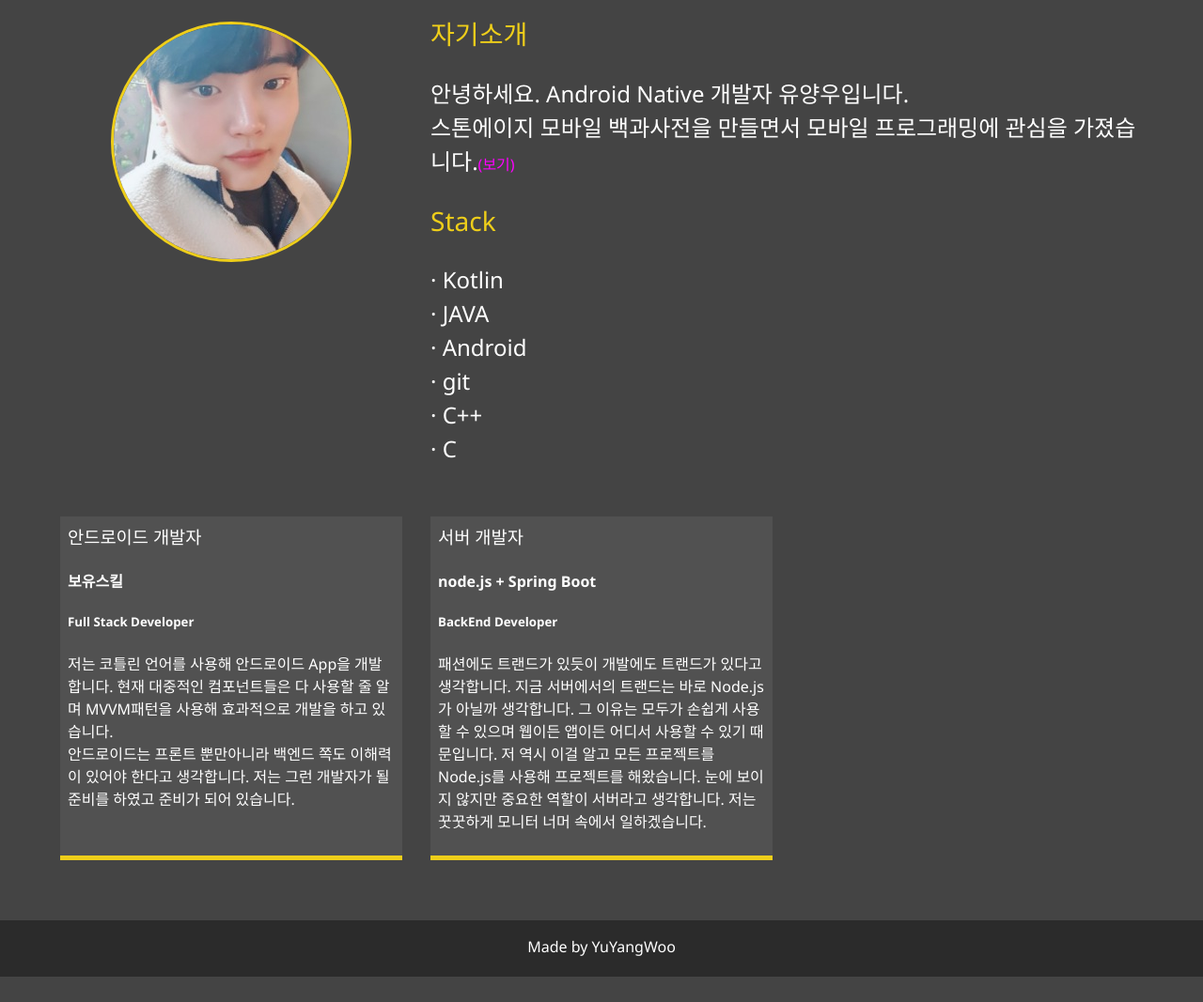
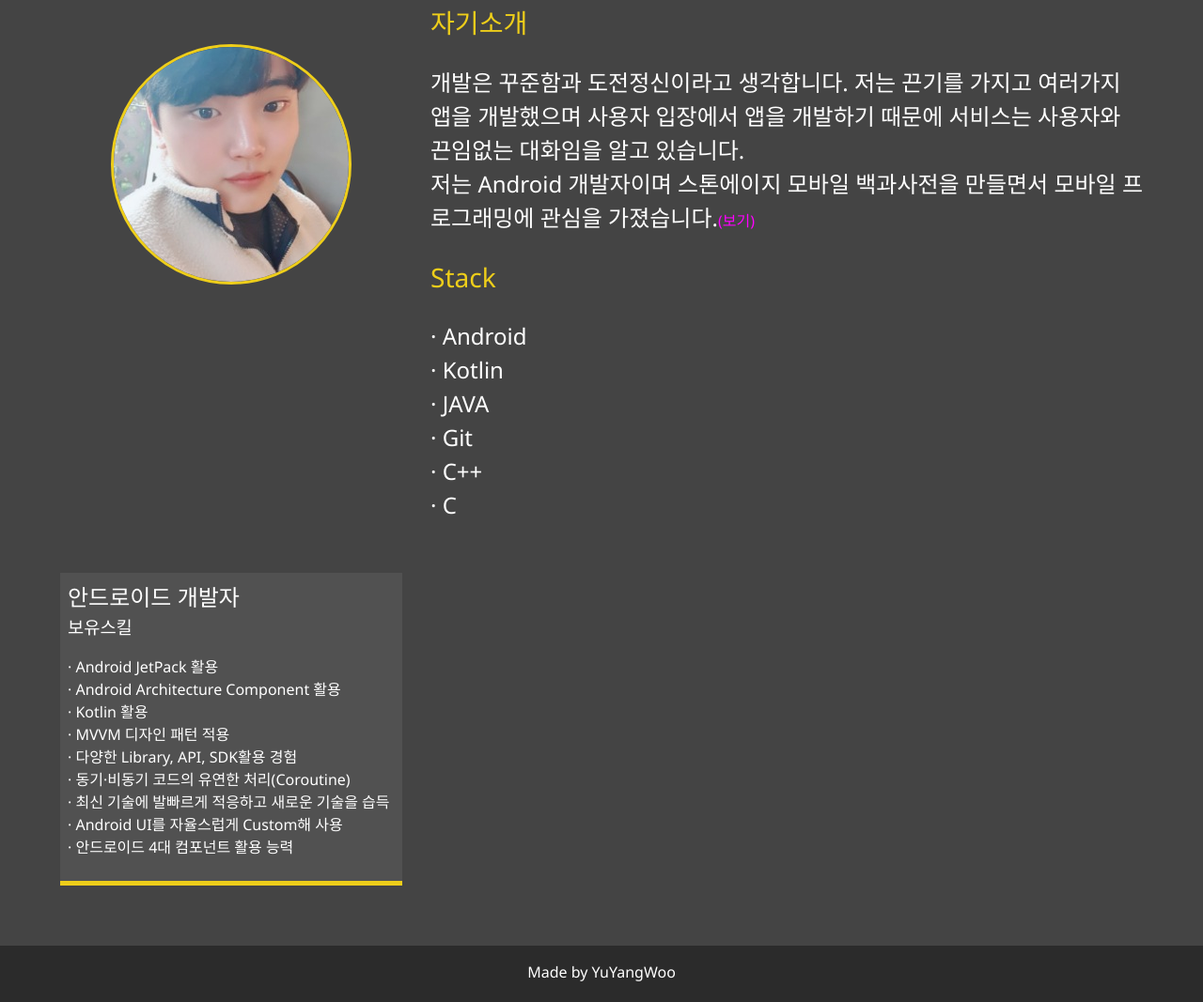
Before and after one commit to YuYangWoo/Portfolio, a plain HTML site: page profile.html in a window 1280 px wide. Shown: the part 565-1632 px from the top of the page at 94% size. Before the commit the page ends 1605 px from the top, so only its background shows below. Drawn offline with Linux system fonts and the light colour scheme.

Commit message:
프로필 변경 및 index.html 이름 크기 수정

```diff
--- a/css/main.css
+++ b/css/main.css
@@ -113,7 +113,9 @@
   h3 {
     margin: 0;
     font-weight: 400; }
-    h1.lg-heading,
+    h1.lg-heading {
+      font-size: 5.5rem;
+    }
     h2.lg-heading,
     h3.lg-heading {
       font-size: 6rem; }
--- a/profile.html
+++ b/profile.html
@@ -64,7 +64,7 @@
      프로필
     </h1>
     <h2 class="sm-heading">
-     저를 소개합니다
+      안녕하세요. Android Native 개발자 유양우입니다.
     </h2>
     <div class="about-info">
       <img src="img/portrait.jpg" alt="YuYangWoo" class="bio-image">
@@ -77,38 +77,34 @@
           2021.03~ 가온소프트 Android 개발
         </p>
         <h3 class="text-secondary">자기소개</h3>
-        <p>안녕하세요. Android Native 개발자 유양우입니다. <br>스톤에이지 모바일 백과사전을 만들면서 모바일 프로그래밍에 관심을 가졌습니다.<a href="https://play.google.com/store/apps/details?id=com.cookandroid.stoneagedc" class = "text-third"target="blank">(보기)</a>
-          </p>
+        <p>개발은 꾸준함과 도전정신이라고 생각합니다. 저는 끈기를 가지고 여러가지 앱을 개발했으며 사용자 입장에서 앱을 개발하기 때문에 서비스는 사용자와 끈임없는 대화임을 알고 있습니다.<br>
+          저는 Android 개발자이며 스톤에이지 모바일 백과사전을 만들면서 모바일 프로그래밍에 관심을 가졌습니다.<a href="https://play.google.com/store/apps/details?id=com.cookandroid.stoneagedc" class = "text-third"target="blank">(보기)</a>
+          <br>
+        </p>
           <h3 class="text-secondary">Stack</h3>
-          <p>· Kotlin<br>
+          <p>· Android<br>
+            · Kotlin<br>
             · JAVA<br>
-            · Android<br>
-            · git<br>
+            · Git<br>
             · C++<br>
             · C<br>
             </p>
       </div>
 
-
       <div class="job job-1">
-        <h3>안드로이드 개발자</h3>
-        <h4>보유스킬</h4>
-        <h5>Full Stack Developer</h5>
-        <p>저는 코틀린 언어를 사용해 안드로이드 App을 개발합니다. 현재 대중적인 컴포넌트들은 다 사용할 줄 알며 MVVM패턴을 사용해 효과적으로 개발을 하고 있습니다.
-          <br>안드로이드는 프론트 뿐만아니라 백엔드 쪽도 이해력이 있어야 한다고 생각합니다. 저는 그런 개발자가 될 준비를 하였고 준비가 되어 있습니다.
+        <h2>안드로이드 개발자</h2>
+        <h3>보유스킬</h3>
+        <p>· Android JetPack 활용<br>
+          · Android Architecture Component 활용<br>
+          · Kotlin 활용<br>
+          · MVVM 디자인 패턴 적용<br>
+          · 다양한 Library, API, SDK활용 경험<br>
+          · 동기·비동기 코드의 유연한 처리(Coroutine)<br>
+          · 최신 기술에 발빠르게 적응하고 새로운 기술을 습득<br>
+          · Android UI를 자율스럽게 Custom해 사용<br>
+          · 안드로이드 4대 컴포넌트 활용 능력<br>
         </p>
       </div>
-
-      <div class="job job-2">
-        <h3>서버 개발자</h3>
-        <h4>node.js + Spring Boot</h4>
-        <h5>BackEnd Developer</h5>
-        <p>패션에도 트랜드가 있듯이 개발에도 트랜드가 있다고 생각합니다. 지금 서버에서의 트랜드는 바로 Node.js가 아닐까 생각합니다. 그 이유는 모두가 손쉽게
-          사용 할 수 있으며 웹이든 앱이든 어디서 사용할 수 있기 때문입니다. 저 역시 이걸 알고 모든 프로젝트를 Node.js를 사용해 프로젝트를 해왔습니다.
-          눈에 보이지 않지만 중요한 역할이 서버라고 생각합니다. 저는 꿋꿋하게 모니터 너머 속에서 일하겠습니다.
-        </p>
-      </div>
-    </div>
 
   </main>
 
```
Also changed, not shown: img/back.jpg (added).
